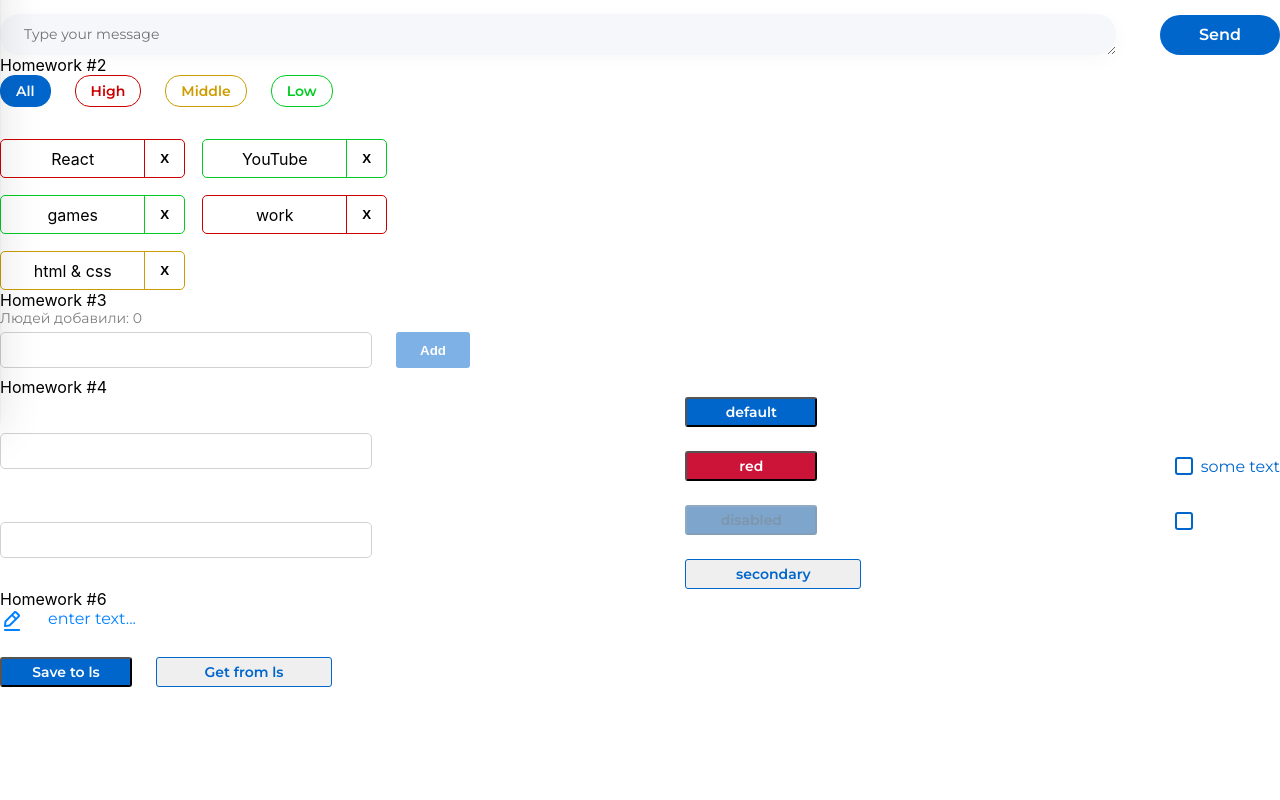
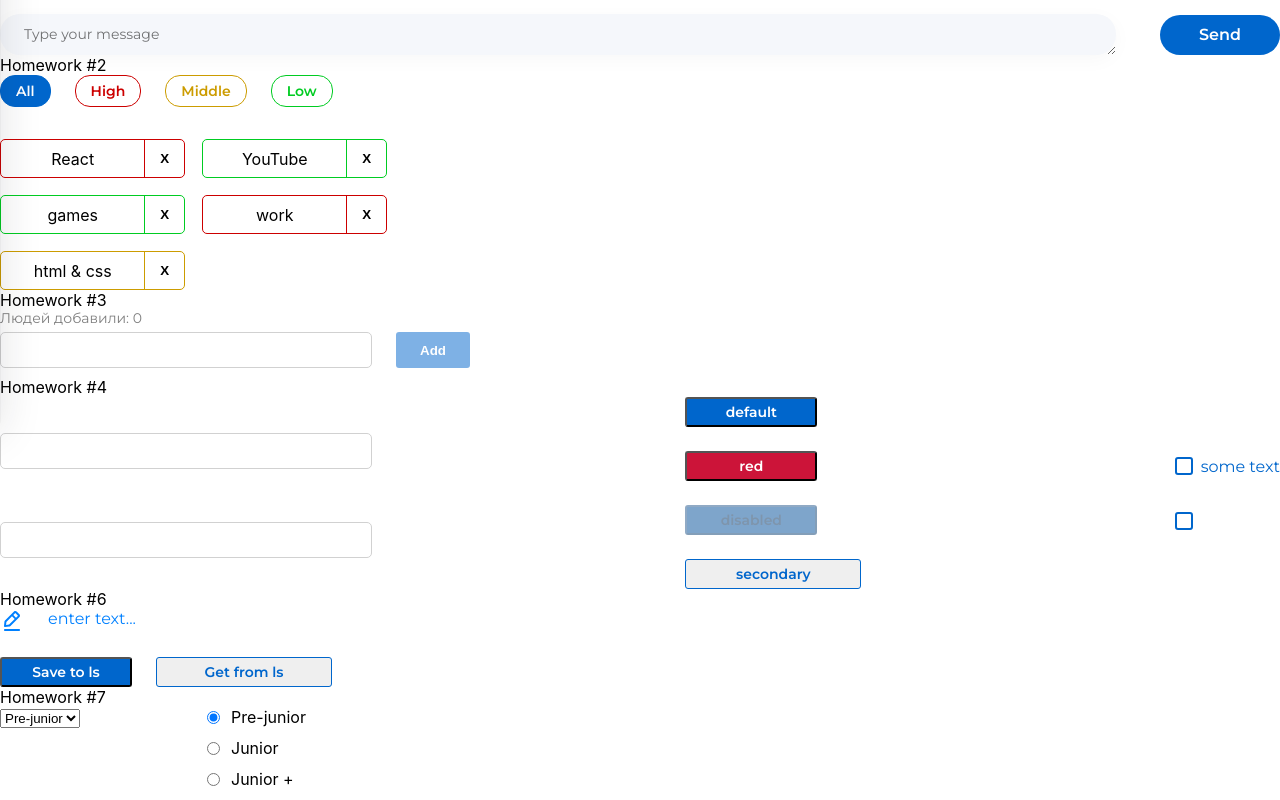
Before and after one commit to scoomp/Homework, a React (Create React App) app: page /#/pre-junior in a window 1280 px wide. Shown: the part 298-1098 px from the top of the page. Before the commit the page ends 985 px from the top, so only its background shows below. Built offline with nearby package versions, Linux system fonts and the light colour scheme.

Commit message:
homework 7

```diff
--- a/src/s1-main/App.tsx
+++ b/src/s1-main/App.tsx
@@ -4,6 +4,7 @@ import HW1 from '../s2-homeworks/hw01/HW1'
 import HW5 from "../s2-homeworks/hw05/HW5";
 import HW6 from "../s2-homeworks/hw06/HW6";
 import HW7 from "../s2-homeworks/hw07/HW7";
+import HW2 from "../s2-homeworks/hw02/HW2";
 
 function App() {
     return (
@@ -11,6 +12,7 @@ function App() {
 
             <HW5/>
             <HW6/>
+            <HW7/>
         </div>
     )
 }
```
